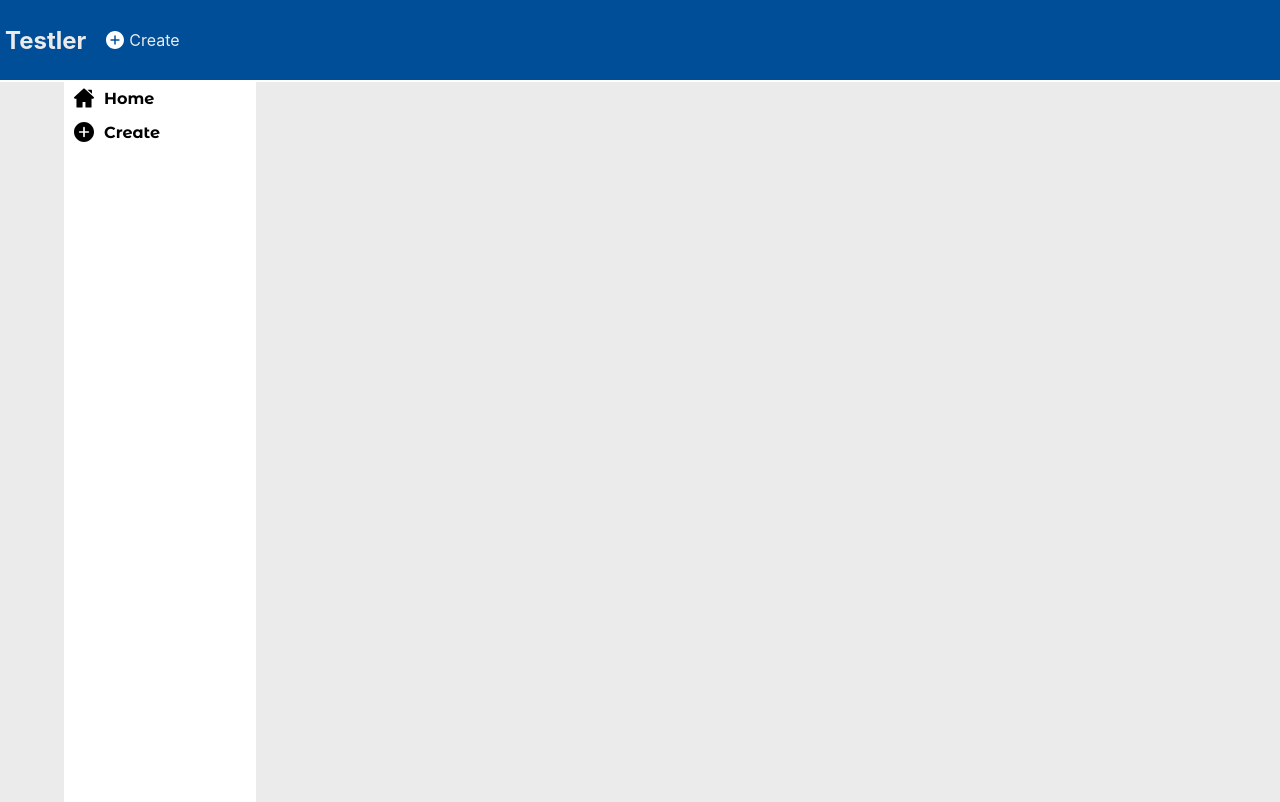
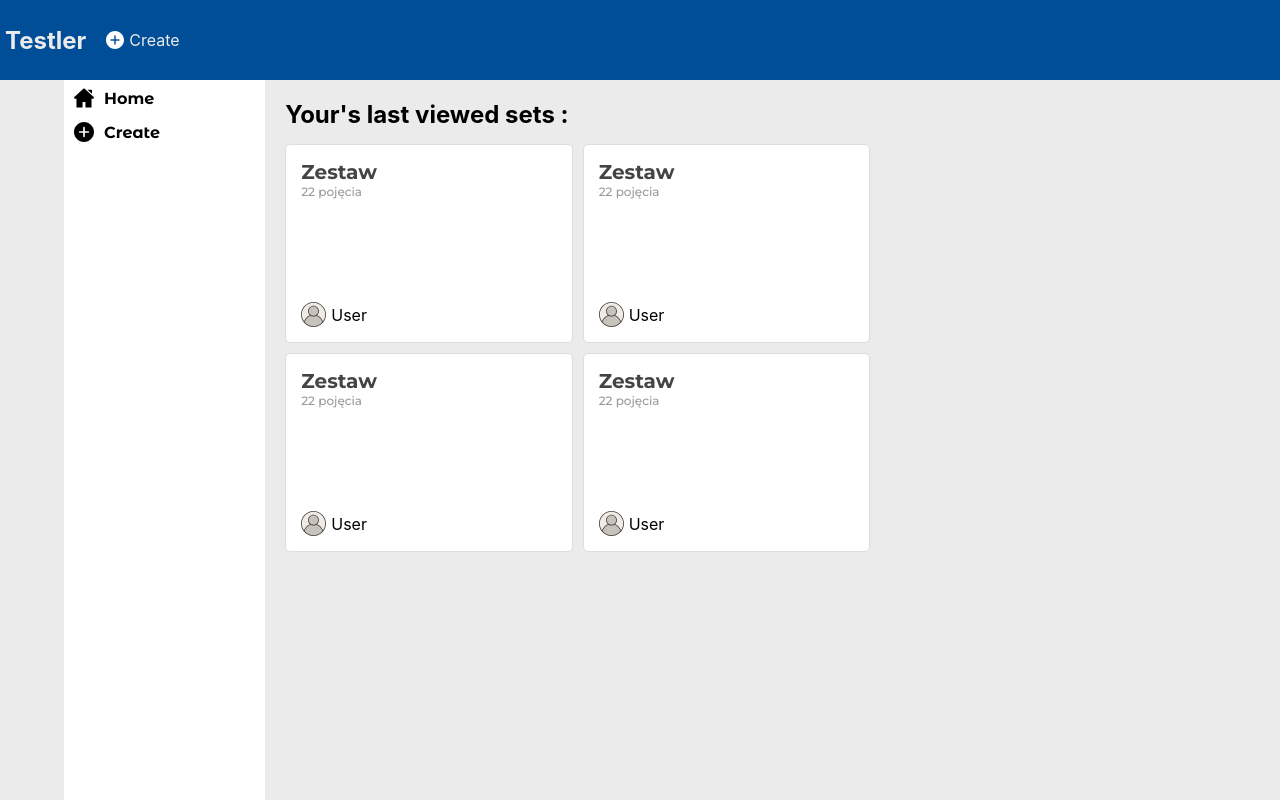
Before and after one commit to Paaka/Testler, a React (Create React App) app in the folder Frontend/: page / in a window 1280 px wide. Built offline with nearby package versions, Linux system fonts and the light colour scheme.

Commit message:
Added Cards

```diff
--- a/Frontend/public/index.html
+++ b/Frontend/public/index.html
@@ -25,7 +25,8 @@
       Learn how to configure a non-root public URL by running `npm run build`.
     -->
     <link href="https://fonts.googleapis.com/css2?family=Montserrat+Alternates:wght@700&display=swap" rel="stylesheet">
-    <title>React App</title>
+    <link href="https://fonts.googleapis.com/css2?family=Montserrat:wght@300;400;500;700;800&display=swap" rel="stylesheet">
+    <title>Testler</title>
   </head>
   <body>
     <noscript>You need to enable JavaScript to run this app.</noscript>
--- a/Frontend/src/components/Atoms/DivImage/DivImage.js
+++ b/Frontend/src/components/Atoms/DivImage/DivImage.js
@@ -2,12 +2,15 @@ import React from 'react';
 import styled from 'styled-components';
 
 const StyledImg = styled.img`
-    width: 18px;
-    height: 18px;
+    width: ${props => props.width ? props.width + 'px' : '18px'};
+    height: ${props => props.height ? props.height + 'px' : '18px'};
 `
 
-const DivImage = ({path}) => {
-    return(<StyledImg className="DivImage" src={path}/>)
+const DivImage = ({path, height, width}) => {
+    return(<StyledImg
+                width={width}
+                height={height}
+                src={path}/>)
 }
 
 export default DivImage
--- a/Frontend/src/components/Atoms/SidebarLink/SidebarLink.js
+++ b/Frontend/src/components/Atoms/SidebarLink/SidebarLink.js
@@ -18,7 +18,7 @@ const Wrapper = styled.div`
     margin-top:2px;
 
     :hover{
-        background-color:${colors.secondaryDarken};
+        background-color:${colors.secondary};
     }
 `
 
--- a/Frontend/src/components/Atoms/Typography/Paragraph/Paragraph.js
+++ b/Frontend/src/components/Atoms/Typography/Paragraph/Paragraph.js
@@ -3,10 +3,10 @@ import colors from '../../../../constants/colors';
 import styled from 'styled-components';
 
 const StyledParagraph = styled.p`
-    color: ${colors.white};
+    color: ${props => props.color ? props.color :colors.white};
     font-size:16px;
 `
 
-const Paragraph = ({children}) => <StyledParagraph>{children}</StyledParagraph>
+const Paragraph = ({children, color}) => <StyledParagraph color={color}>{children}</StyledParagraph>
 
 export default Paragraph;
--- /dev/null
+++ b/Frontend/src/components/Molecules/Cards/MainCard.js
@@ -0,0 +1,77 @@
+import React from 'react';
+import styled from 'styled-components';
+import {NavLink} from 'react-router-dom';
+
+import Paragraph from '../../Atoms/Typography/Paragraph/Paragraph';
+
+import {Fonts, FontsWeights} from '../../../constants/fonts';
+import colors from '../../../constants/colors';
+import DivImage from '../../Atoms/DivImage/DivImage';
+import userImage from '../../../assets/user.svg';
+
+
+const Container = styled.div`
+    display:flex;
+    position:relative;
+    flex-direction:column;
+    width:100%;
+    height:100%;
+    background-color:white;
+    border-radius:5px;
+    border:1px solid #ddd;
+    padding:15px;
+    transition: border-bottom 0.4s;
+
+
+    :hover{
+        border-bottom: 3px solid ${colors.secondary};
+    }
+`
+
+
+
+const Heading = styled.h3`
+    font-family:${Fonts.montserrat};
+    font-weight:${FontsWeights.montserrat.bold};
+    font-size:20px;
+    color: #444;
+`
+
+const SubText = styled.h4`
+    font-size:12px;
+    color:#999;
+    font-family:${Fonts.montserrat};
+    font-weight:${FontsWeights.montserrat.medium};
+`
+
+const UserWrapper = styled.div`
+    position:absolute;
+    bottom:15px;
+    display:flex;
+    align-items:center;
+`
+
+const RightMargin = styled.div`
+    margin-left:5px;
+`
+
+const MainCard = ({card}) => {
+    return (
+        <NavLink style={{textDecoration:"none"}} to="/">
+            <Container>
+                <div>
+                <Heading>Zestaw</Heading>
+                <SubText>22 pojęcia</SubText>
+                </div>
+                <UserWrapper>
+                    <DivImage height={25} width={25} path={userImage}/>
+                    <RightMargin>
+                        <Paragraph color="black">User</Paragraph>
+                    </RightMargin>
+                </UserWrapper>
+            </Container>
+        </NavLink>
+    )
+}
+
+export default MainCard;
--- a/Frontend/src/components/Organisms/Sidebar/VerticalSidebar.js
+++ b/Frontend/src/components/Organisms/Sidebar/VerticalSidebar.js
@@ -11,7 +11,7 @@ import AddIcon from '../../../assets/add-bl.svg'
 const Wrapper = styled.div`
     margin-left:5vw;
     background-color:white;
-    width:15vw;
+    width:20vw;
     height:90vh;
 `
 
--- /dev/null
+++ b/Frontend/src/constants/fonts.js
@@ -0,0 +1,17 @@
+export const Fonts = {
+    montserratAlternates:'Montserrat Alternates',
+    montserrat:'Montserrat',
+};
+
+export const FontsWeights = {
+    montserratAlternates:{
+        bold:700,
+    },
+    montserrat:{
+        light:300,
+        regular:400,
+        medium:500,
+        bold:700,
+        extraBold:800,
+    }
+};
--- a/Frontend/src/views/BasicView.js
+++ b/Frontend/src/views/BasicView.js
@@ -3,11 +3,31 @@ import MainTemplate from '../templates/MainTemplate';
 import VerticalSidebar from '../components/Organisms/Sidebar/VerticalSidebar';
 import colors from '../constants/colors';
 import styled from 'styled-components';
+import StyledH2 from '../components/Atoms/Typography/H2/H2';
+import MainCard from '../components/Molecules/Cards/MainCard';
 
 const BackgroundWrapper = styled.div`
     background-color: ${colors.white};
     width:100vw;
+    min-height:90vh;
+    display:flex;
+`
+
+const RightPartWrapper = styled.div`
+    width:100%;
     height:90vh;
+    padding:20px;
+
+`
+
+const GridWrapper = styled.div`
+    margin-top:15px;
+    display:grid;
+    grid-template-columns: repeat(2, 1fr);
+    grid-template-rows: repeat(2, 1fr);
+    grid-gap:10px;
+    width:60%;
+    height:60%;
 `
 
 const BasicView = () => {
@@ -15,6 +35,15 @@ const BasicView = () => {
         <MainTemplate>
             <BackgroundWrapper>
                 <VerticalSidebar/>
+                <RightPartWrapper>
+                    <StyledH2 color="Black">Your's last viewed sets :</StyledH2>
+                    <GridWrapper>
+                        <MainCard/>
+                        <MainCard/>
+                        <MainCard/>
+                        <MainCard/>
+                    </GridWrapper>
+                </RightPartWrapper>
             </BackgroundWrapper>
         </MainTemplate>
     );
```
Also changed, not shown: Frontend/src/assets/user.svg (added), Frontend/src/copyright.txt, 1 other file (tests, documents, lock files or other folders).
